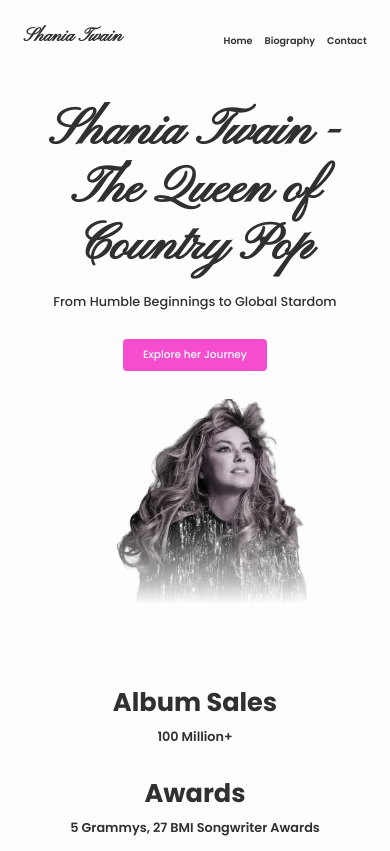
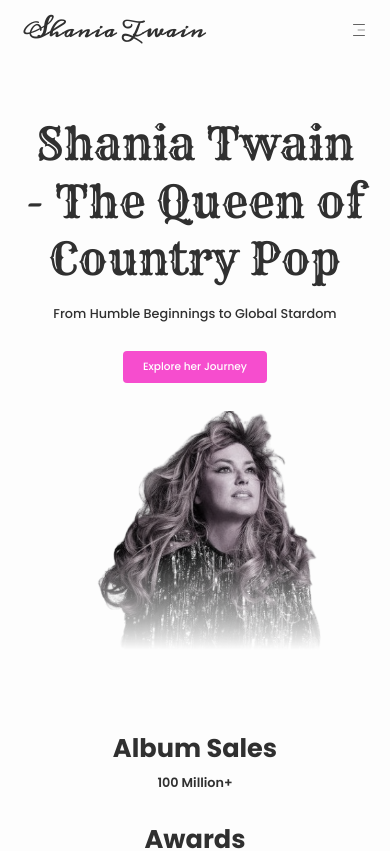
Before and after one commit to Destinygerald/Shania_twain, a React (Vite) app: page / in a window 390 px wide. Shown: the top 851 px of the page. Built offline with nearby package versions, Linux system fonts and the light colour scheme.

Commit message:
second commit

```diff
--- a/src/App.css
+++ b/src/App.css
@@ -78,6 +78,16 @@
   font-family: Oswald;
 }
 
+@font-face {
+  src: url('/fonts/Rye/Rye-Regular.ttf');
+  font-family: Rye;
+}
+
+@font-face {
+  src: url('/fonts/Meddon/Meddon-Regular.ttf');
+  font-family: Meddon;
+}
+
 html, body, #root {
   width: 100%;
   min-height: 100vh;
--- a/src/pages/Main/Page.jsx
+++ b/src/pages/Main/Page.jsx
@@ -3,6 +3,7 @@
 import Shania from '/images/IMG_7306-removebg-preview.png'
 import Shania2 from '/images/IMG_7303.jpg'
 import Shania3 from '/images/IMG_7304.jpg'
+import { CiMenuFries } from 'react-icons/ci'
 
 function Nav () {
 	return (
@@ -13,6 +14,10 @@
 				<span>Home</span>
 				<span>Biography</span>
 				<span>Contact</span>
+			</div>
+
+			<div className='nav-menu'>
+				<CiMenuFries />
 			</div>
 		</div>
 	)
--- a/src/pages/Main/style.css
+++ b/src/pages/Main/style.css
@@ -10,13 +10,17 @@
 	align-items: flex-end;
 	padding: 0 6%;
 	width: 100%;
-	height: 60px;
+	height: 72px;
 }
 
 .logo {
-	font-family: PinyonScript;
+	font-family: Meddon;
 	font-weight: 600;
 	font-size: 1.8rem;
+}
+
+.nav-menu {
+	display: none;
 }
 
 .nav-items {
@@ -46,9 +50,9 @@
 }
 
 .banner-left > div:first-child {
-	font-size: 3.8rem;
-	font-family: PinyonScript;
-	font-weight: 800;
+	font-size: 3.6rem;
+	font-family: Rye;
+	font-weight: 400;
 }
 
 .banner-left > div:nth-child(2) {
@@ -85,9 +89,9 @@
 }
 
 .banner-right > img {
-	width: 120%;
+	width: 140%;
 	position: relative;
-	/*left: -0%;*/
+	left: -10%;
 	filter: grayscale(80%) hue-rotate( 290deg);
 	mask-image: linear-gradient(white 60%, transparent);
 	pointer-events: none;
--- a/src/pages/Main/style.mobile.css
+++ b/src/pages/Main/style.mobile.css
@@ -4,7 +4,8 @@
 	}
 
 	.nav {
-		height: 48px;
+		height: 60px;
+		align-items: center;
 	}
 
 	.logo {
@@ -14,6 +15,12 @@
 	.nav-items {
 		gap: 12px;
 		font-size: .6rem;
+		display: none;
+	}
+
+	.nav-menu {
+		display: flex;
+		align-items: center;
 	}
 
 	.banner {
@@ -28,7 +35,7 @@
 	}
 
 	.banner-left > div:first-child {
-		font-size: 3.2rem;
+		font-size: 2.8rem;
 		text-align: center;
 		line-height: 3.6rem;
 	}
```
Also changed, not shown: public/fonts/Meddon/Meddon-Regular.ttf (added), public/fonts/Rye/Rye-Regular.ttf (added).
